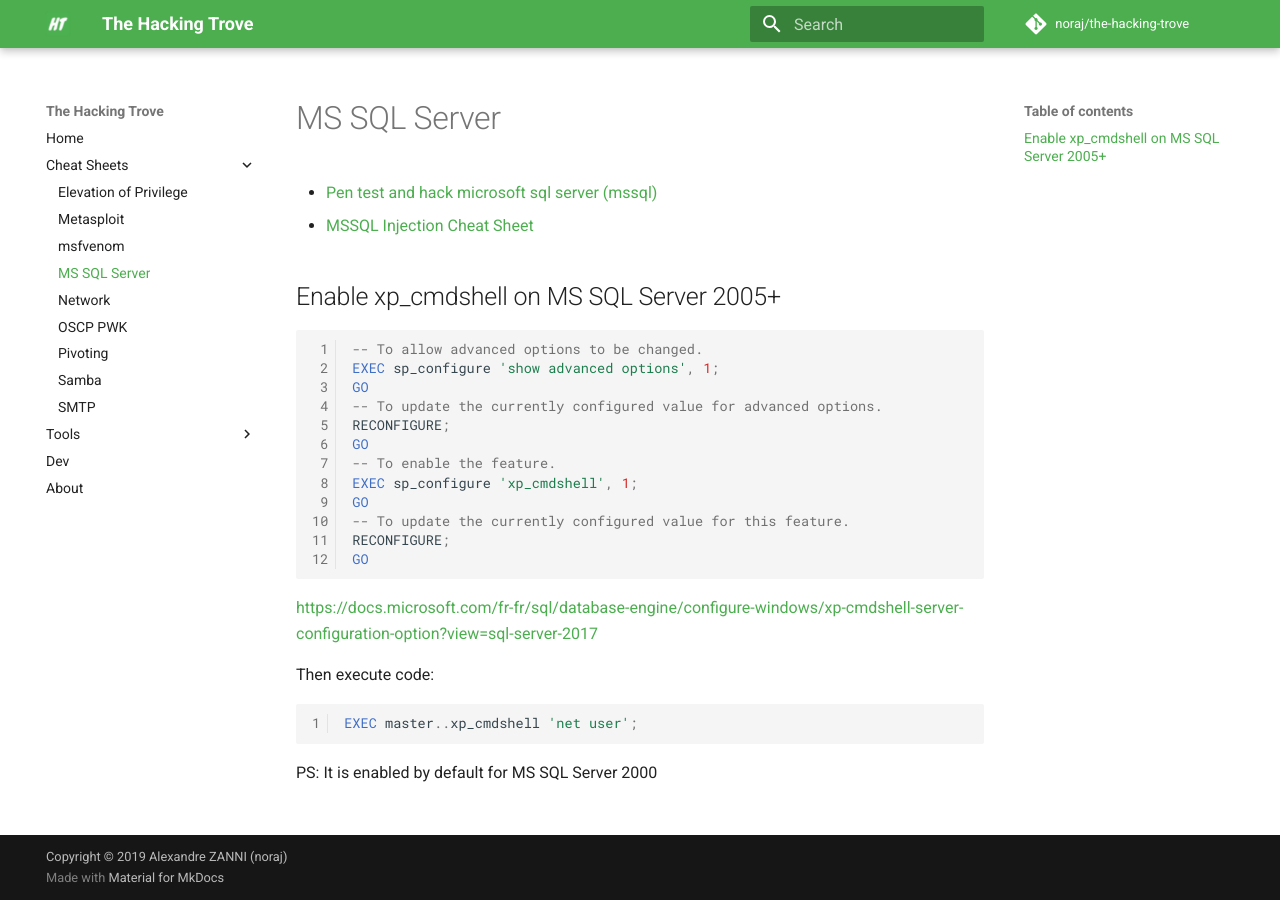
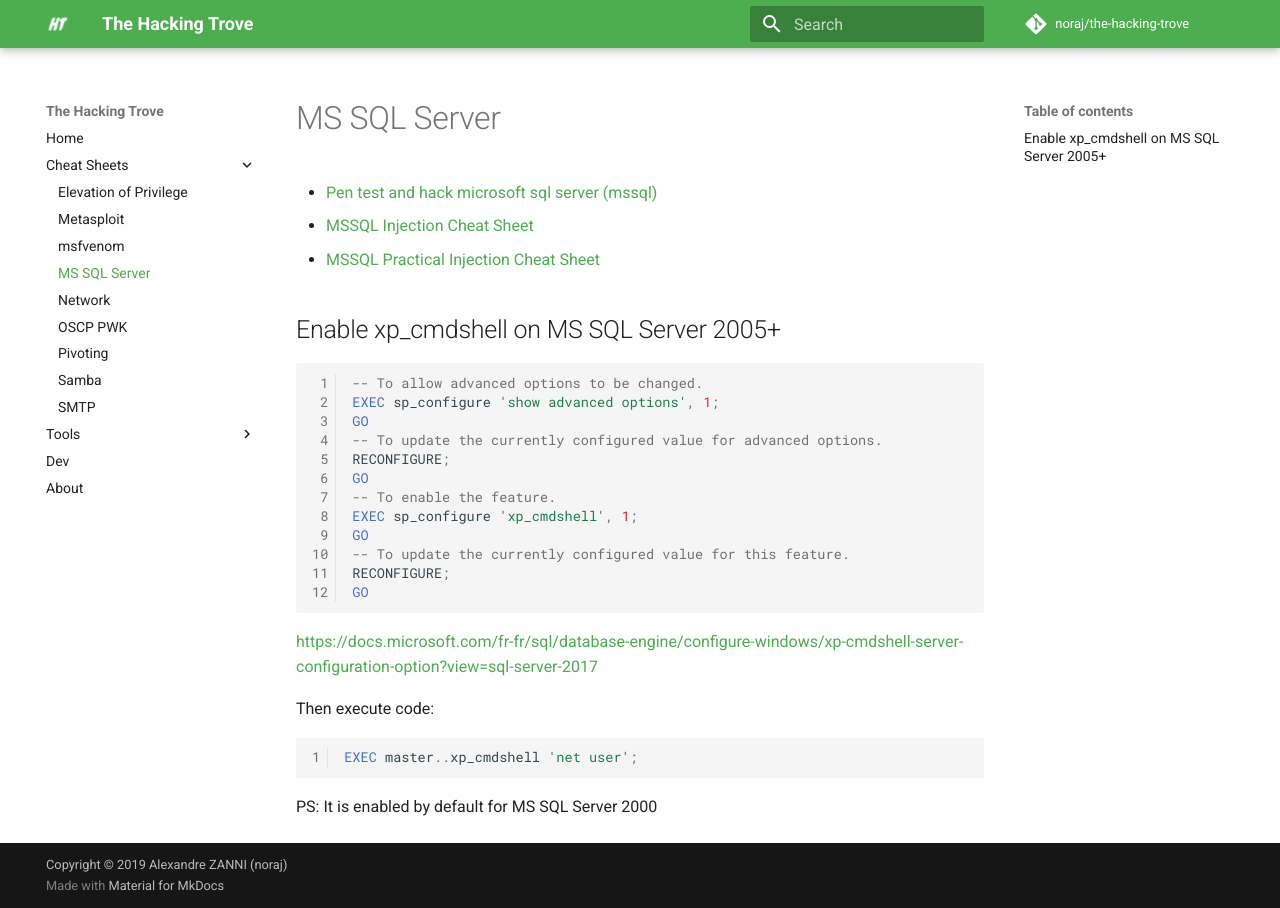
Before and after one commit to noraj/the-hacking-trove, an MkDocs documentation site: the page built from docs/Cheat Sheets/mssql.md, in a window 1280 px wide. Built offline with MkDocs 1.6.1 and Material for MkDocs 9.7.7, drawn with Linux system fonts in a browser that asks for light colours; comment, search, counter and statistics services are not loaded.

Commit message:
add a mssql cheatsheet

```diff
--- a/docs/Cheat Sheets/mssql.md
+++ b/docs/Cheat Sheets/mssql.md
@@ -5,6 +5,7 @@
 
 - [Pen test and hack microsoft sql server (mssql)](http://travisaltman.com/pen-test-and-hack-microsoft-sql-server-mssql/)
 - [MSSQL Injection Cheat Sheet](http://pentestmonkey.net/cheat-sheet/sql-injection/mssql-sql-injection-cheat-sheet)
+- [MSSQL Practical Injection Cheat Sheet](https://perspectiverisk.com/mssql-practical-injection-cheat-sheet/)
 
 ## Enable xp_cmdshell on MS SQL Server 2005+
 
```
